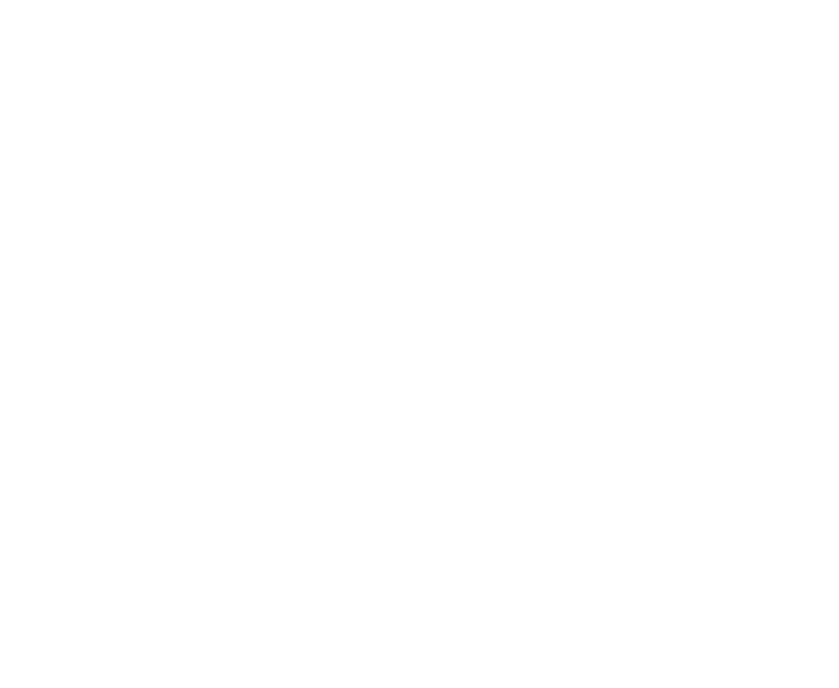
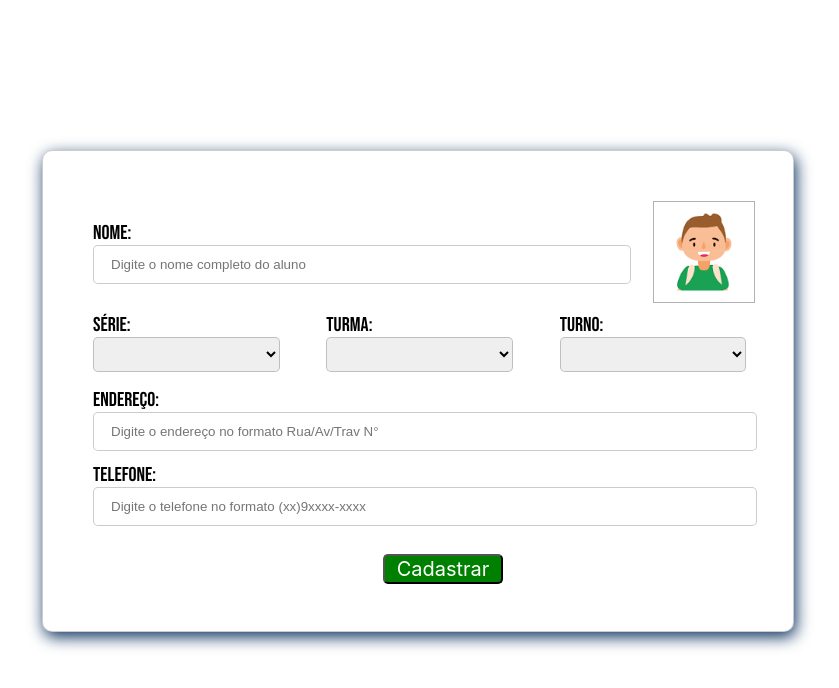
Before and after one commit to DarlanMendes/biblioteca-Joaquim-Alves, a React (Create React App) app: page /cadastro-alunos in a window 1280 px wide. Before the commit this address had no page. Shown: the top 688 px of the page, without its empty margins (214-1053 px from the left). Built offline with nearby package versions, Linux system fonts and the light colour scheme.

Commit message:
Adição da tela de cadastro dos alunos

```diff
--- a/src/App.js
+++ b/src/App.js
@@ -5,6 +5,7 @@
 import {Home} from './Pages/Home/Home';
 import {Navbar} from './components/Navbar/Navbar';
 import{useState} from 'react';
+import CadastroAlunos from './Pages/CadastroAlunos/CadastroAlunos';
 
 
 function App() {
@@ -16,6 +17,7 @@
         <Routes>
           <Route path='/' element={<Login />} />
           <Route path='/cadastro' element={<Cadastro />} />
+          <Route path='/cadastro-alunos' element={<CadastroAlunos />} />
           <Route path='/home' element={<Home user={user} setUser={setUser}/>}/>
         </Routes>
       </BrowserRouter>
--- /dev/null
+++ b/src/Pages/CadastroAlunos/CadastroAlunos.js
@@ -0,0 +1,80 @@
+import * as C from './CadastroAlunosStyle';
+import { useState } from 'react';
+import aluno_avatar from'../../assets/aluno_avatar.png';
+const CadastroAlunos =()=>{
+
+    const[aluno,setAluno]=useState({nome:'',foto:aluno_avatar,serie:'',turma:'',turno:'',endereco:'',telefone:''})
+    const handleCadastroAluno =()=>{
+
+    }
+
+
+    return(
+        <>
+        <C.ContainerCadastroAlunos>
+            <C.SubContainerCadastroAlunos>
+            <C.LabelAluno style={{width:"80%"}}>
+                Nome:
+                <C.InputAluno
+                placeholder='Digite o nome completo do aluno'
+                style={{width:"95%"}}
+                />
+            </C.LabelAluno>
+            <C.ImagemAluno src={aluno.foto}/>
+            </C.SubContainerCadastroAlunos>
+            <C.SubContainerCadastroAlunos>
+            <C.LabelAluno>
+                Série:
+                <C.InputSelectAluno>
+                    <C.OptionAluno value="" selected></C.OptionAluno>
+                    <C.OptionAluno value="1° SÉRIE">1° SÉRIE</C.OptionAluno>
+                    <C.OptionAluno value="2° SÉRIE">2° SÉRIE</C.OptionAluno>
+                    <C.OptionAluno value="3° SÉRIE">3° SÉRIE</C.OptionAluno>
+                    <C.OptionAluno value="EJA M">EJA MÉDIO</C.OptionAluno>
+                </C.InputSelectAluno>
+            </C.LabelAluno>
+            <C.LabelAluno>
+                Turma:
+                <C.InputSelectAluno placeholder='Selecione a turma do aluno'>
+                <C.OptionAluno value="" selected></C.OptionAluno>
+                    <C.OptionAluno value="A">A</C.OptionAluno>
+                    <C.OptionAluno value="B">B</C.OptionAluno>
+                    <C.OptionAluno value="C">C</C.OptionAluno>
+                    <C.OptionAluno value="D">D</C.OptionAluno>
+                    <C.OptionAluno value="E">E</C.OptionAluno>
+                </C.InputSelectAluno>
+            </C.LabelAluno>
+
+            <C.LabelAluno>
+                Turno:
+                <C.InputSelectAluno>
+                <C.OptionAluno value="" selected></C.OptionAluno>
+                    <C.OptionAluno value="MANHÃ">MANHÃ</C.OptionAluno>
+                    <C.OptionAluno value="TARDE">TARDE</C.OptionAluno>
+                    <C.OptionAluno value="NOITE">NOITE</C.OptionAluno>
+                </C.InputSelectAluno>
+            </C.LabelAluno>
+            </C.SubContainerCadastroAlunos>
+            <C.SubContainerCadastroAlunos style={{flexDirection:"column"}}>
+            <C.LabelAluno>
+                Endereço:
+                <C.InputAluno
+                placeholder='Digite o endereço no formato Rua/Av/Trav N°'
+                style={{width:"94%"}}/>
+            </C.LabelAluno>
+            <C.LabelAluno>
+                Telefone:
+                <C.InputAluno
+                placeholder='Digite o telefone no formato (xx)9xxxx-xxxx'
+                style={{width:"94%"}}
+                />
+            </C.LabelAluno>
+            </C.SubContainerCadastroAlunos>
+
+        <C.BotaoCadastro onClick={handleCadastroAluno}>Cadastrar</C.BotaoCadastro>
+        </C.ContainerCadastroAlunos>
+        </>
+
+    );
+}
+export default CadastroAlunos;
--- /dev/null
+++ b/src/Pages/CadastroAlunos/CadastroAlunosStyle.js
@@ -0,0 +1,69 @@
+import styled from 'styled-components';
+
+export const  ContainerCadastroAlunos = styled.div`
+position: fixed;
+display:flex;
+flex-direction: column;
+align-items: center;
+justify-content: start;
+gap:2px;
+top:150px;
+left:20vw;
+margin: auto;
+padding:50px 0px 50px 50px;
+height:380px;
+width:700px;
+border: 1px solid rgb(0,0,0,0.2);
+border-radius: 10px;
+box-shadow: 2px 5px 16px 0px #0B325E;
+`
+export const ImagemAluno =styled.img`
+height:100px;
+width:100px;
+border: 1px solid rgb(0,0,0,0.3);
+`
+export const SubContainerCadastroAlunos = styled.div`
+display: flex;
+flex-direction: row;
+justify-content: start;
+align-items: center;
+width:100%;
+margin: 0px 0 0 0;
+`
+export const InputAluno = styled.input`
+height:35px;
+width:80%;
+border:1px solid rgb(0,0,0,0.2);
+border-radius: 5px;
+::placeholder{
+    padding:0 15px;
+}
+`
+export const InputSelectAluno = styled.select`
+height:35px;
+width:80%;
+border:1px solid rgb(0,0,0,0.2);
+border-radius: 5px;
+`
+export const OptionAluno = styled.option`
+`
+export const LabelAluno = styled.label`
+display: flex;
+flex-direction: column;
+align-items:start;
+justify-content: center;
+margin: 0;
+width: 100%;
+height: 75px;
+font-size: 20px;
+`
+export const BotaoCadastro = styled.button`
+height:40px;
+width:120px;
+background-color: green;
+color:white;
+font-size: 20px;
+border-radius: 5px;
+font-family: -apple-system, BlinkMacSystemFont, 'Segoe UI', Roboto, Oxygen, Ubuntu, Cantarell, 'Open Sans', 'Helvetica Neue', sans-serif;
+margin:20px 0% 10px 0%;
+`
--- a/src/components/Navbar/Navbar.js
+++ b/src/components/Navbar/Navbar.js
@@ -19,7 +19,10 @@
                     <Link to="/home"> Home</Link>
                 </C.NavButton>
                 <C.NavButton>
-                    <Link to="/cadastro"> Cadastro</Link>
+                    <Link to="/cadastro"> Cadastro de livros</Link>
+                </C.NavButton>
+                <C.NavButton>
+                    <Link to="/cadastro-alunos"> Cadastro de alunos</Link>
                 </C.NavButton>
                 <C.LogOutButton onClick={handleLogOut}>Sair</C.LogOutButton>
 
```
Also changed, not shown: src/assets/aluno_avatar.png (added).
